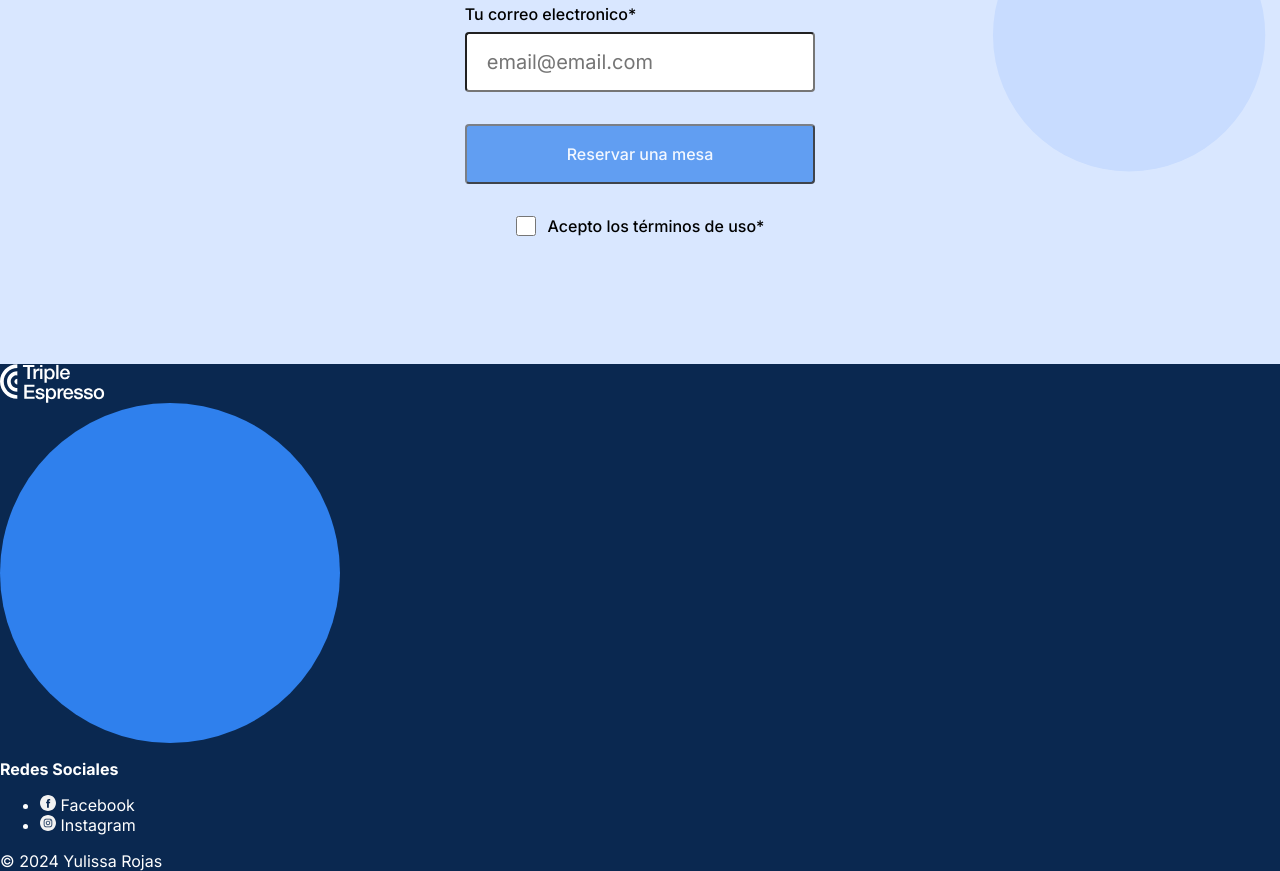
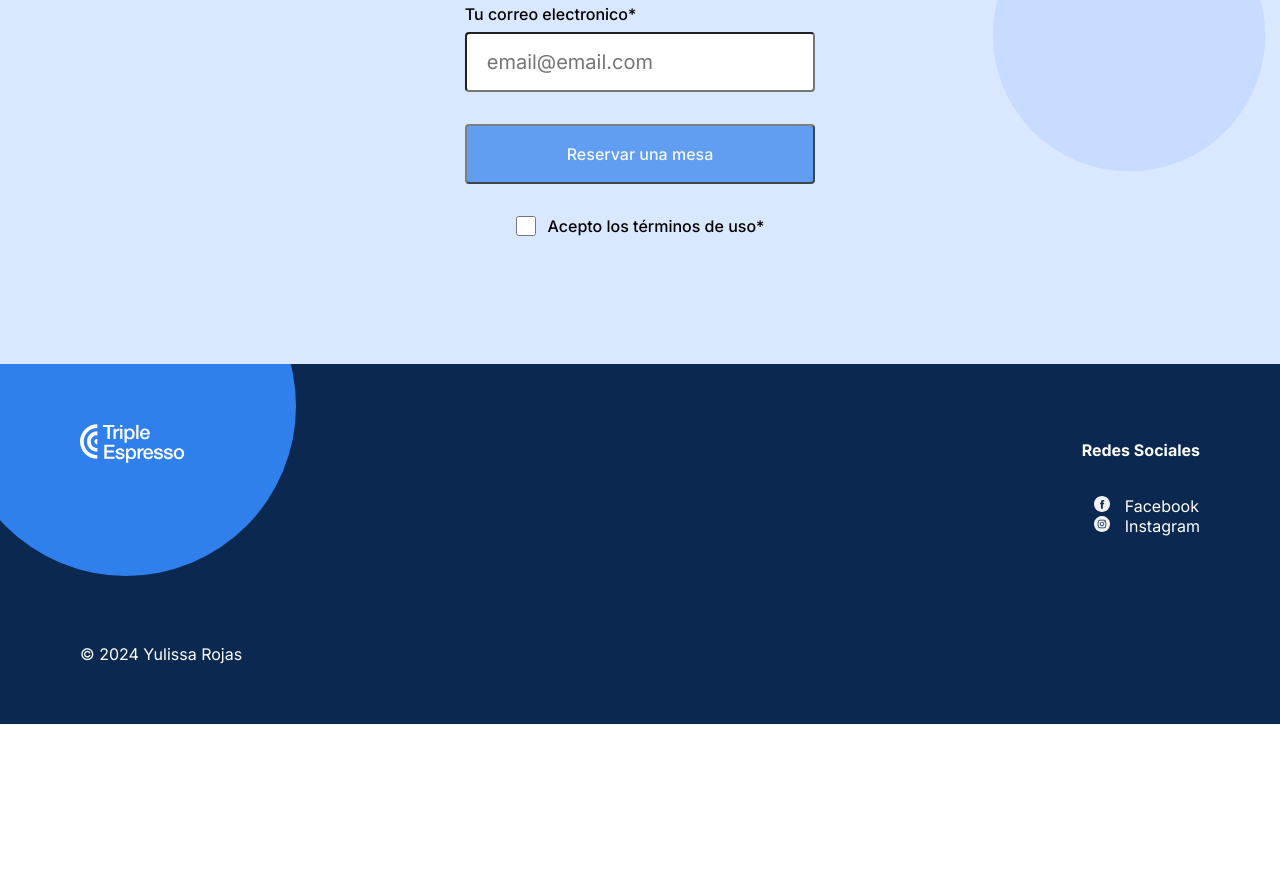
Before and after one commit to YulissaRojas/web_project_coffeeshop, a plain HTML site: page index.html in a window 1280 px wide. Shown: the part 2275-3146 px from the top of the page. After the commit the page ends 2999 px from the top, so only its background shows below. Drawn offline with Linux system fonts and the light colour scheme.

Commit message:
Nueva actualizacion de mi proyecto

```diff
--- a/blocks/footer.css
+++ b/blocks/footer.css
@@ -15,12 +15,29 @@
 
 .footer__circle {
   border-radius: 100%;
+  position: absolute;
   z-index: 0;
   width: 340px;
   height: 340px;
   background-color: #2f80ed;
   top: -128px;
   left: -44px;
+}
+
+.footer__content {
+  display: flex;
+  margin: 60px 80px 0;
+  justify-content: space-between;
+  z-index: 1;
+}
+
+.footer__social {
+  display: flex;
+  flex-direction: column;
+  justify-content: space-between;
+  margin: 0;
+  padding: 0;
+  align-items: flex-end;
 }
 
 .footer__social-heading {
@@ -31,7 +48,18 @@
   line-height: 20px;
 }
 
+.footer__list {
+  display: flex;
+  flex-direction: column;
+  margin: 20px 0 0;
+  padding: 0;
+  list-style-type: none;
+}
+
 .footer__social-icon {
+  width: 16px;
+  height: 16px;
+  margin-right: 10px;
 }
 
 .footer__social-link {
@@ -48,4 +76,5 @@
   font-weight: normal;
   font-size: 16px;
   line-height: 20px;
+  margin: 108px 80px 60px;
 }
--- a/index.html
+++ b/index.html
@@ -178,20 +178,15 @@
         </section>
       </main>
       <footer class="footer" id="footer">
-        <div class="footer__content"></div>
-        <div class="footer__logo">
+        <div class="footer__circle"></div>
+        <div class="footer__content">
           <img
             class="footer__logo"
             src="/images/logo_coffeeshop_light.svg"
             alt="Logo de cafeteria"
           />
-        </div>
-        <div class="footer__circle"></div>
           <div class="footer__social">
             <h3 class="footer__social-heading">Redes Sociales</h3>
-
-          <div class="footer__social-icon"></div>
-
             <ul class="footer__list">
               <li class="footer__list-item">
                 <img
@@ -210,8 +205,9 @@
                 <a class="footer__social-link">Instagram</a>
               </li>
             </ul>
+          </div>
+        </div>
         <div class="footer__copyright">© 2024 Yulissa Rojas</div>
-        </div>
       </footer>
     </div>
   </body>
```
Lines whose indentation alone changed are shown as unchanged.
